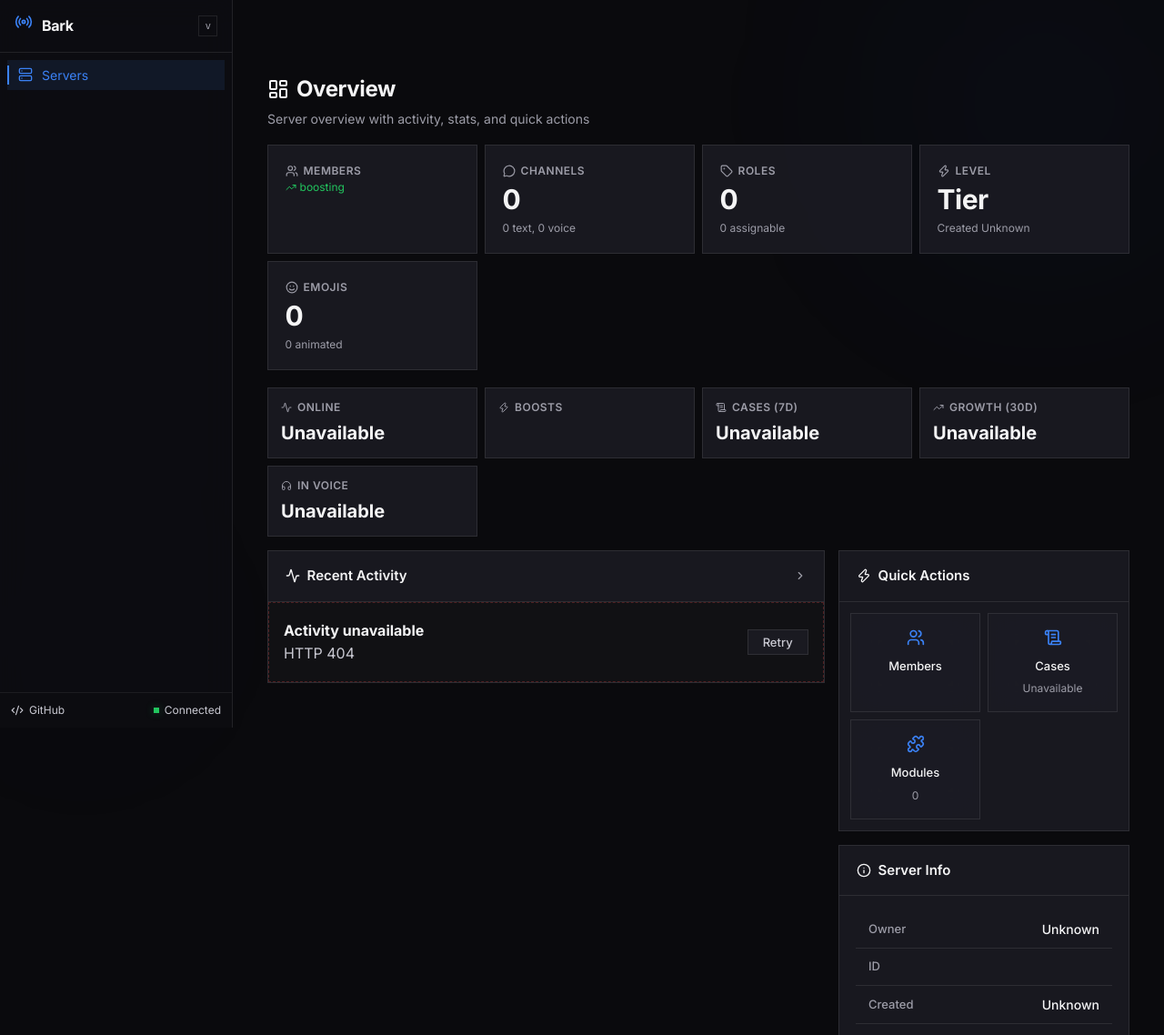
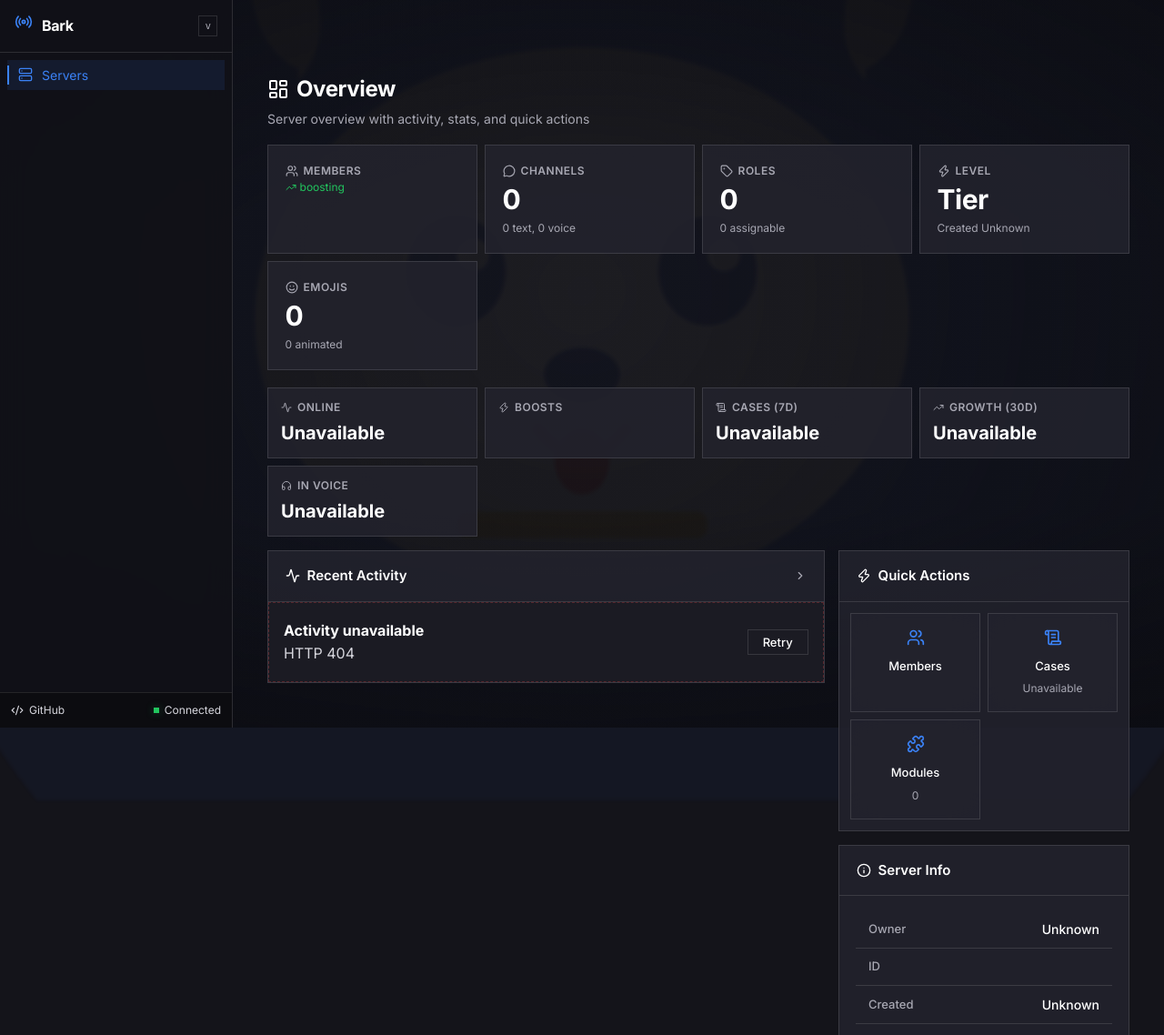
Before and after one commit to warmbo/bark, a Python web app: template dashboard/templates/pages/guild.html in a window 1280 px wide. Shown: the top 1138 px of the page at 91% size. Run offline with Jinja, Linux system fonts and the light colour scheme; the template is opened without the code that fills it, so the values that code supplies are empty; some libraries are stand-ins or nearby versions.

Commit message:
feat: brighten theme, bark avatar backdrop, visible buttons
- raise bg-base to #14141a (was near-black #0a0a0d), cards/surfaces brighter
- text: pure white primary, #d6d6dd secondary, #a8a8b3 tertiary (all ≥7.5:1)
- replace distracting animated blue orbs with blown-up faded bark avatar
- soft vignette overlay ensures text readability over the avatar backdrop
- buttons: bg-elevated + white text (visible without hover, was invisible)
- landing page palette matches; css cache-buster -> ?v=53

[verified]

```diff
--- a/dashboard/static/css/main.css
+++ b/dashboard/static/css/main.css
@@ -6,31 +6,31 @@
 
 :root {
     /* ── Base Colors ── */
-    --bg-base: #0a0a0d;
-    --bg-elevated: #111114;
-    --bg-card: rgba(28, 28, 36, 0.85);
-    --bg-card-hover: rgba(36, 36, 46, 0.9);
-    --bg-card-solid: #1c1c24;
-    --bg-input: rgba(32, 32, 40, 0.92);
-    --bg-sidebar: rgba(14, 14, 18, 0.92);
-    --bg-surface: rgba(22, 22, 28, 0.9);
+    --bg-base: #14141a;
+    --bg-elevated: #1b1b23;
+    --bg-card: rgba(35, 35, 45, 0.88);
+    --bg-card-hover: rgba(44, 44, 56, 0.92);
+    --bg-card-solid: #23232d;
+    --bg-input: rgba(40, 40, 52, 0.95);
+    --bg-sidebar: rgba(18, 18, 24, 0.94);
+    --bg-surface: rgba(28, 28, 36, 0.92);
     --bg-overlay: rgba(0, 0, 0, 0.7);
 
     /* ── Frosted Glass ── */
-    --glass-tint: rgba(255, 255, 255, 0.04);
-    --glass-tint-strong: rgba(255, 255, 255, 0.07);
-    --glass-border: rgba(255, 255, 255, 0.09);
-    --glass-border-hover: rgba(255, 255, 255, 0.14);
-    --glass-accent-border: rgba(59, 130, 246, 0.24);
+    --glass-tint: rgba(255, 255, 255, 0.05);
+    --glass-tint-strong: rgba(255, 255, 255, 0.09);
+    --glass-border: rgba(255, 255, 255, 0.12);
+    --glass-border-hover: rgba(255, 255, 255, 0.18);
+    --glass-accent-border: rgba(59, 130, 246, 0.3);
     --glass-blur: blur(16px);
     --glass-blur-light: blur(8px);
     --glass-blur-heavy: blur(24px);
 
     /* ── Borders ── */
-    --border-subtle: rgba(255, 255, 255, 0.07);
-    --border-card: rgba(255, 255, 255, 0.09);
-    --border-input: rgba(255, 255, 255, 0.14);
-    --border-hover: rgba(255, 255, 255, 0.2);
+    --border-subtle: rgba(255, 255, 255, 0.1);
+    --border-card: rgba(255, 255, 255, 0.13);
+    --border-input: rgba(255, 255, 255, 0.19);
+    --border-hover: rgba(255, 255, 255, 0.26);
 
     /* ── Accent (single blue) ── */
     --accent: #3b82f6;
@@ -39,9 +39,9 @@
     --accent-border: rgba(59, 130, 246, 0.21);
 
     /* ── Text ── */
-    --text-primary: #f4f4f5;
-    --text-secondary: #c9c9d2;
-    --text-tertiary: #9d9da8;
+    --text-primary: #ffffff;
+    --text-secondary: #d6d6dd;
+    --text-tertiary: #a8a8b3;
     --text-inverse: #0f0f11;
 
     /* ── Semantic ── */
@@ -76,6 +76,7 @@
     /* ── Typography ── */
     --font-sans: 'Inter', -apple-system, BlinkMacSystemFont, 'Segoe UI', sans-serif;
     --font-mono: 'JetBrains Mono', 'Fira Code', monospace;
+    --bg-avatar: none;
 
     /* ── Layout ── */
     --sidebar-width: 256px;
@@ -125,46 +126,33 @@ body {
     position: relative;
 }
 
-/* Animated ambient backdrop — drifting accent orbs across the whole page */
-body::before,
+/* Faded Bark avatar backdrop — blown up to cover the page, very low opacity */
+body::before {
+    content: '';
+    position: fixed;
+    inset: -10%;
+    background-image: var(--bg-avatar, url('/static/img/bark-avatar.svg'));
+    background-size: cover;
+    background-position: center;
+    background-repeat: no-repeat;
+    opacity: 0.05;
+    filter: blur(2px);
+    pointer-events: none;
+    z-index: -1;
+    will-change: transform;
+    transform: translateZ(0);
+}
+
+/* Soft readability vignette over the avatar backdrop */
 body::after {
     content: '';
     position: fixed;
-    border-radius: 50%;
-    filter: blur(120px);
+    inset: 0;
+    background:
+        radial-gradient(circle at 50% 40%, transparent 0%, rgba(10, 10, 14, 0.55) 100%),
+        linear-gradient(180deg, rgba(10, 10, 14, 0.35) 0%, rgba(10, 10, 14, 0.1) 30%, rgba(10, 10, 14, 0.1) 70%, rgba(10, 10, 14, 0.5) 100%);
     pointer-events: none;
     z-index: -1;
-    will-change: opacity, transform;
-    transform: translateZ(0);
-    backface-visibility: hidden;
-}
-
-body::before {
-    width: 600px;
-    height: 600px;
-    top: -200px;
-    right: -150px;
-    background: radial-gradient(circle, rgba(59, 130, 246, 0.08), transparent 70%);
-    animation: orb-drift-1 20s ease-in-out infinite alternate;
-}
-
-body::after {
-    width: 500px;
-    height: 500px;
-    bottom: -150px;
-    left: -150px;
-    background: radial-gradient(circle, rgba(59, 130, 246, 0.05), transparent 70%);
-    animation: orb-drift-2 25s ease-in-out infinite alternate;
-}
-
-@keyframes orb-drift-1 {
-    0% { transform: translate3d(0, 0, 0) scale(1); opacity: 0.6; }
-    100% { transform: translate3d(80px, 60px, 0) scale(1.2); opacity: 1; }
-}
-
-@keyframes orb-drift-2 {
-    0% { transform: translate3d(0, 0, 0) scale(1); opacity: 0.4; }
-    100% { transform: translate3d(-60px, -40px, 0) scale(1.15); opacity: 0.8; }
 }
 
 a { color: inherit; text-decoration: none; }
@@ -1625,8 +1613,8 @@ textarea.form-input { resize: vertical; min-height: 60px; font-family: var(--fon
     gap: 6px;
     padding: 8px 20px;
     border: 1px solid var(--glass-border);
-    background: var(--bg-card);
-    color: var(--text-secondary);
+    background: var(--bg-elevated);
+    color: var(--text-primary);
     font-family: var(--font-sans);
     font-size: 14px;
     font-weight: 500;
--- a/dashboard/templates/base.html
+++ b/dashboard/templates/base.html
@@ -8,7 +8,7 @@
     <meta http-equiv="Pragma" content="no-cache">
     <meta http-equiv="Expires" content="0">
     <title>Bark — {% block title %}Dashboard{% endblock %}</title>
-    <link rel="stylesheet" href="/static/css/main.css?v=52">
+    <link rel="stylesheet" href="/static/css/main.css?v=53">
     <link rel="preconnect" href="https://fonts.googleapis.com">
     <link rel="preconnect" href="https://fonts.gstatic.com" crossorigin>
     <link href="https://fonts.googleapis.com/css2?family=Inter:wght@400;500;600;700&amp;family=JetBrains+Mono:wght@400;500&amp;display=swap" rel="stylesheet">
@@ -40,7 +40,7 @@
     <!-- Theme -->
     <meta name="theme-color" content="#1e1e2e">
 </head>
-<body>
+<body style="--bg-avatar: url('{{ _avatar or '/static/img/bark-avatar.svg' }}')">
     <!-- Skip to content link for keyboard users -->
     <a href="#main-content" class="skip-link">Skip to main content</a>
 
```
Also changed, not shown: dashboard/templates/pages/landing.html (+4 -4 lines).
